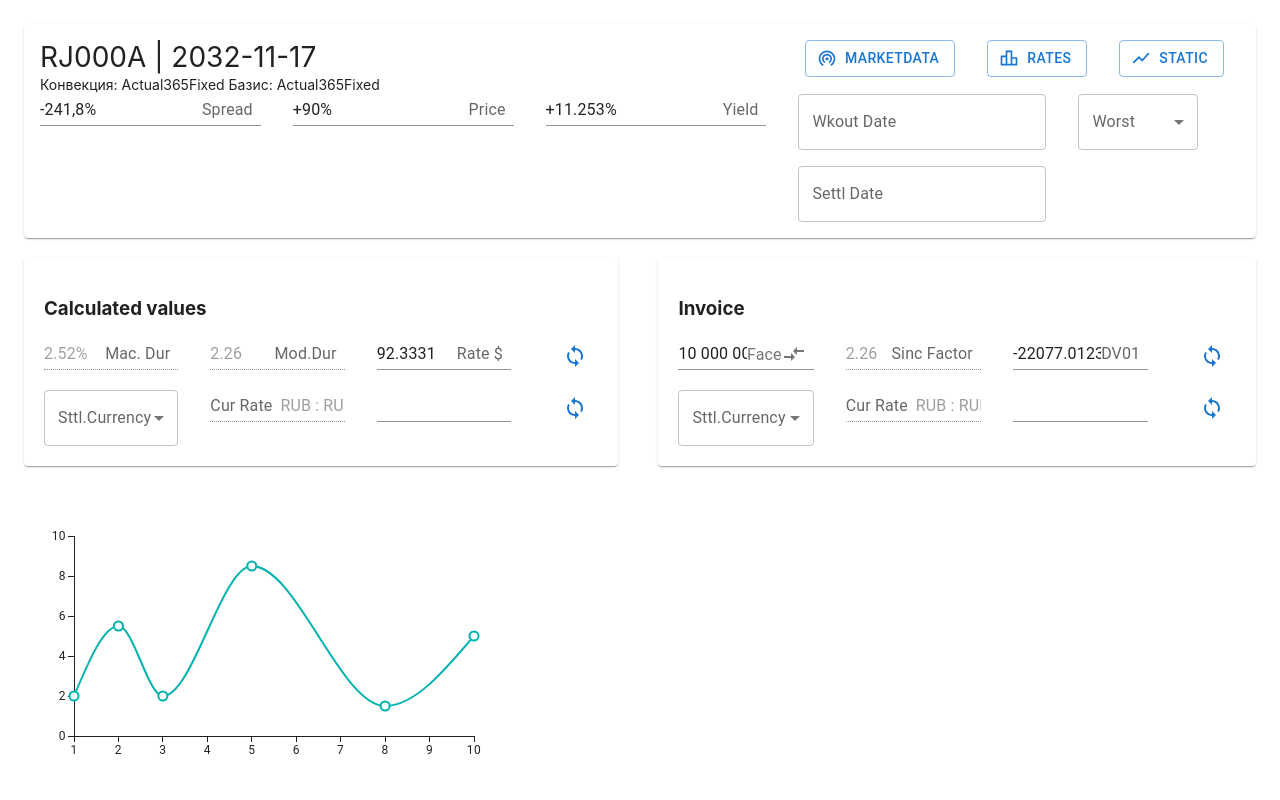
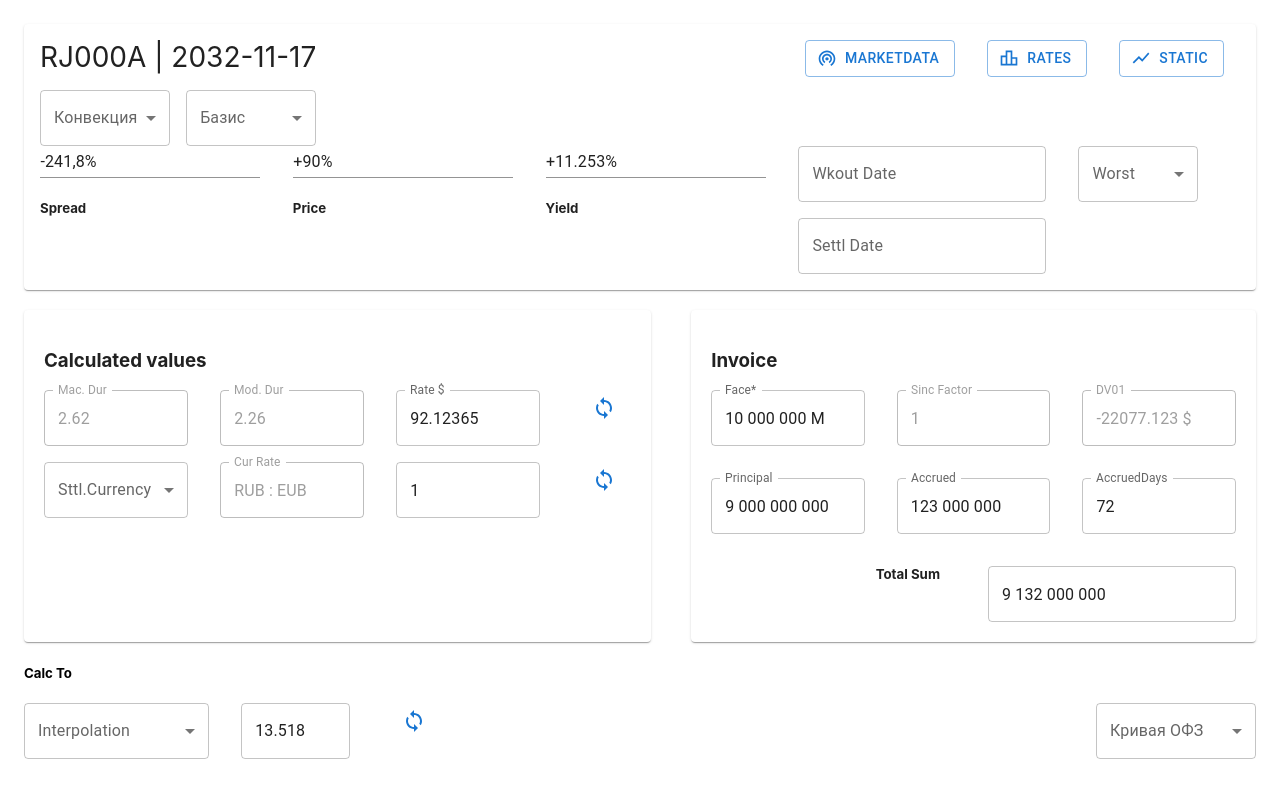
Before and after one commit to Ehot93/symphony, a React (Create React App) app: page / in a window 1280 px wide. Shown: the top 800 px of the page. Built offline with nearby package versions, Linux system fonts and the light colour scheme.

Commit message:
second commit

```diff
--- a/src/components/page.jsx
+++ b/src/components/page.jsx
@@ -34,7 +34,39 @@
                     <div align='left'>
                         <span style={{fontSize: 28}}>RJ000A | 2032-11-17</span>
                         <br />
-                        <span style={{fontSize: 14}}>Конвекция: Actual365Fixed  Базис: Actual365Fixed</span>
+                        {/* <span style={{fontSize: 14}}>Конвекция: Actual365Fixed  Базис: Actual365Fixed</span> */}
+                        <Stack direction={'row'} mt={2} spacing={2} >
+                            <FormControl fullWidth>
+                                <InputLabel id='demo-simple-select-label'>Конвекция</InputLabel>
+                                    <Select
+                                        labelId="demo-simple-select-label"
+                                        id="demo-simple-select"
+                                        value={worstValue}
+                                        label="worst"
+                                        onChange={handleSelectChange}
+                                        style={{height: 'fit-content'}}
+                                    >
+                                        <MenuItem value={10}> Actual365Fixed</MenuItem>
+                                        <MenuItem value={20}> Actual365Fixed</MenuItem>
+                                        <MenuItem value={30}> Actual365Fixed</MenuItem>
+                                    </Select>
+                            </FormControl>
+                            <FormControl fullWidth>
+                                <InputLabel id='demo-simple-select-label'>Базис</InputLabel>
+                                    <Select
+                                        labelId="demo-simple-select-label"
+                                        id="demo-simple-select"
+                                        value={worstValue}
+                                        label="worst"
+                                        onChange={handleSelectChange}
+                                        style={{height: 'fit-content'}}
+                                    >
+                                        <MenuItem value={10}> Actual365Fixed</MenuItem>
+                                        <MenuItem value={20}> Actual365Fixed</MenuItem>
+                                        <MenuItem value={30}> Actual365Fixed</MenuItem>
+                                    </Select>
+                            </FormControl>
+                        </Stack>
                     </div>
                     <div>
                        <Button variant="outlined" startIcon={<WifiTetheringIcon />} style={{margin: '0 16px'}}>
@@ -52,35 +84,38 @@
                     <Box width='20%'>
                     <Input
                         defaultValue={'-241,8%'}
-                        endAdornment={<InputAdornment position="start">Spread</InputAdornment>}
+                        // endAdornment={<InputAdornment position="start">Spread</InputAdornment>}
                         aria-describedby="standard-weight-helper-text"
                         inputProps={{
                         // 'aria-label': 'weight',
                         }}
                         style={{height: 'fit-content'}}
                     />
+                    <h5 align='left'>Spread</h5>
                     </Box>
                     <Box width='20%'>
                     <Input
                         defaultValue={'+90%'}
-                        endAdornment={<InputAdornment position="start">Price</InputAdornment>}
+                        //endAdornment={<InputAdornment position="start">Price</InputAdornment>}
                         aria-describedby="standard-weight-helper-text"
                         inputProps={{
                         // 'aria-label': 'weight',
                         }}
                         style={{height: 'fit-content'}}
                     />
+                    <h5 align='left'>Price</h5>
                     </Box>
                     <Box width='20%'>
                     <Input
                         defaultValue={'+11.253%'}
-                        endAdornment={<InputAdornment position="start">Yield</InputAdornment>}
+                        //endAdornment={<InputAdornment position="start">Yield</InputAdornment>}
                         aria-describedby="standard-weight-helper-text"
                         inputProps={{
                         // 'aria-label': 'weight',
                         }}
                         style={{height: 'fit-content'}}
                     />
+                    <h5 align='left'>Yield</h5>
                     </Box>
                     {/* <TextField value='-241,8' defaultValue='-241,8%' label="Option1" variant="standard" style={{margin: '0 16px'}}/>
                     <TextField value='+90%' label="Option2" variant="standard" style={{margin: '0 16px'}}/>
@@ -131,39 +166,13 @@
                     </h3>
                     <Stack direction='row' spacing={4} marginTop='16px'>
                         <Box width={'30%'}>
-                            <Input
-                                defaultValue={'2.52%'}
-                                endAdornment={<InputAdornment position="start">Mac. Dur</InputAdornment>}
-                                aria-describedby="standard-weight-helper-text"
-                                inputProps={{
-                                'aria-label': 'Max,Durrr',
-                                }}
-                                style={{height: 'fit-content'}}
-                                disabled
-                            />
+                            <TextField disabled id="outlined-basic2" label={'Mac. Dur'} variant="outlined" defaultValue='2.62'/>
                         </Box>
                         <Box width={'30%'}>
-                            <Input
-                                defaultValue={'2.26'}
-                                endAdornment={<InputAdornment position="start">Mod.Dur</InputAdornment>}
-                                aria-describedby="standard-weight-helper-text"
-                                inputProps={{
-                                // 'aria-label': 'weight',
-                                }}
-                                style={{height: 'fit-content'}}
-                                disabled={true}
-                            />
+                            <TextField disabled id="outlined-basic2" label={'Mod. Dur'} variant="outlined" defaultValue='2.26'/>
                         </Box>
                         <Box width={'30%'}>
-                            <Input
-                                defaultValue={'92.3331'}
-                                endAdornment={<InputAdornment position="start">Rate $</InputAdornment>}
-                                aria-describedby="standard-weight-helper-text"
-                                inputProps={{
-                                // 'aria-label': 'weight',
-                                }}
-                                style={{height: 'fit-content'}}
-                            />
+                            <TextField id="outlined-basic2" label={'Rate $'} variant="outlined" defaultValue='92.12365'/>
                         </Box>
                         <Box width={'10%'}>
                             <Button><SyncIcon/></Button>
@@ -188,27 +197,10 @@
                             </FormControl>
                         </Box>
                         <Box width={'30%'}>
-                            <Input
-                                defaultValue={'RUB : RUB'}
-                                startAdornment={<InputAdornment position="start">Cur Rate</InputAdornment>}
-                                aria-describedby="standard-weight-helper-text"
-                                inputProps={{
-                                // 'aria-label': 'weight',
-                                }}
-                                style={{height: 'fit-content'}}
-                                disabled={true}
-                            />
+                            <TextField disabled id="outlined-basic2" label={'Cur Rate'} variant="outlined" defaultValue='RUB : EUB'/>
                         </Box>
                         <Box width={'30%'}>
-                            <Input
-                                defaultValue={''}
-                                //endAdornment={<InputAdornment position="start">Rate $</InputAdornment>}
-                                aria-describedby="standard-weight-helper-text"
-                                inputProps={{
-                                // 'aria-label': 'weight',
-                                }}
-                                style={{height: 'fit-content'}}
-                            />
+                            <TextField id="outlined-basic2" label={''} variant="outlined" defaultValue='1'/>
                         </Box>
                         <Box width={'10%'}>
                             <Button><SyncIcon/></Button>
@@ -219,92 +211,79 @@
                     <h3 align='left'>
                         Invoice
                     </h3>
-                    <Stack direction='row' spacing={4} marginTop='16px'>
-                        <Box width={'30%'}>
-                        {/* <TextField id="outlined-basic" label={`Face+<CompareArrowsIcon/>`} variant="outlined" /> */}
-                            <Input
-                                defaultValue={'10 000 000 M'}
-                                endAdornment={<InputAdornment position="start">Face <CompareArrowsIcon/></InputAdornment>}
-                                aria-describedby="standard-weight-helper-text"
-                                inputProps={{
-                                'aria-label': 'Max,Durrr',
-                                }}
-                                style={{height: 'fit-content'}}
-                            />
-                        </Box>
-                        <Box width={'30%'}>
-                            <Input
-                                defaultValue={'2.26'}
-                                endAdornment={<InputAdornment position="start">Sinc Factor</InputAdornment>}
-                                aria-describedby="standard-weight-helper-text"
-                                inputProps={{
-                                // 'aria-label': 'weight',
-                                }}
-                                style={{height: 'fit-content'}}
-                                disabled
-                            />
-                        </Box>
-                        <Box width={'30%'}>
-                            <Input
-                                defaultValue={'-22077.0123'}
-                                endAdornment={<InputAdornment position="start">DV01</InputAdornment>}
-                                aria-describedby="standard-weight-helper-text"
-                                inputProps={{
-                                // 'aria-label': 'weight',
-                                }}
-                                style={{height: 'fit-content'}}
-                            />
-                        </Box>
-                        <Box width={'10%'}>
-                            <Button><SyncIcon/></Button>
-                        </Box>
+                    <Stack direction={'column'} spacing={4}>
+                        <Stack direction='row' spacing={4}>
+                            <Box width={'33.33%'}>
+                                <TextField id="outlined-basic1" label={'Face*'} variant="outlined" defaultValue='10 000 000 M'/>
+                                {/* <CompareArrowsIcon/> */}
+                            </Box>
+                            <Box width={'33.33%'}>
+                                <TextField disabled id="outlined-basic2" label={'Sinc Factor'} variant="outlined" defaultValue='1'/>
+                            </Box>
+                            <Box width={'33.33%'}>
+                                <TextField disabled id="outlined-basic3" label={'DV01'} variant="outlined" defaultValue='-22077.123 $'/>
+                            </Box>
+                        </Stack>
+                        <Stack direction='row' spacing={4}>
+                            <Box width={'33.33%'}>
+                                <TextField id="outlined-basic" label={'Principal'} variant="outlined" defaultValue='9 000 000 000'/>
+                            </Box>
+                            <Box width={'33.33%'}>
+                                <TextField id="outlined-basic" label={'Accrued'} variant="outlined" defaultValue='123 000 000'/>
+                            </Box>
+                            <Box width={'33.33%'}>
+                                <TextField id="outlined-basic" label={'AccruedDays'} variant="outlined" defaultValue='72'/>
+                            </Box>
+                        </Stack>
+                        <Stack direction={'row'} spacing={6} justifyContent="flex-end">
+                            <h5>Total Sum</h5>
+                            <TextField id="outlined-basic" variant="outlined" defaultValue='9 132 000 000'/>
+                        </Stack>
                     </Stack>
-                    <Stack direction='row' spacing={4} marginTop='16px'>
-                        <Box width={'30%'}>
-                            <FormControl fullWidth>
-                            <InputLabel id='demo-simple-select-label'>Sttl.Currency</InputLabel>
+                </Paper>
+            </Stack>
+            <Stack direction={'row'} justifyContent="space-between" alignItems="flex-end">
+                <Box>
+                    <h5 align='left'>Calc To</h5>
+                    <Stack direction={'row'} spacing={4}>
+                        <FormControl fullWidth>
+                            <InputLabel id='demo-simple-select-label'>Interpolation</InputLabel>
                                 <Select
                                     labelId="demo-simple-select-label"
                                     id="demo-simple-select"
                                     value={worstValue}
-                                    label="Sttl.Currency"
+                                    label="Interpolation"
                                     onChange={handleSelectChange}
                                     style={{height: 'fit-content'}}
                                 >
-                                    <MenuItem value={10}>Ten</MenuItem>
-                                    <MenuItem value={20}>Twenty</MenuItem>
-                                    <MenuItem value={30}>Thirty</MenuItem>
+                                    <MenuItem value={3}>Interpolation</MenuItem>
+                                    <MenuItem value={2}>Outerpolation</MenuItem>
+                                    <MenuItem value={1}>Somepolation</MenuItem>
                                 </Select>
-                            </FormControl>
-                        </Box>
-                        <Box width={'30%'}>
-                            <Input
-                                defaultValue={'RUB : RUB'}
-                                startAdornment={<InputAdornment position="start">Cur Rate</InputAdornment>}
-                                aria-describedby="standard-weight-helper-text"
-                                inputProps={{
-                                // 'aria-label': 'weight',
-                                }}
-                                style={{height: 'fit-content'}}
-                                disabled={true}
-                            />
-                        </Box>
-                        <Box width={'30%'}>
-                            <Input
-                                defaultValue={''}
-                                //endAdornment={<InputAdornment position="start">Rate $</InputAdornment>}
-                                aria-describedby="standard-weight-helper-text"
-                                inputProps={{
-                                // 'aria-label': 'weight',
-                                }}
-                                style={{height: 'fit-content'}}
-                            />
-                        </Box>
-                        <Box width={'10%'}>
+                        </FormControl>
+                        <TextField id="outlined-basic" variant="outlined" defaultValue='13.518'/>
+                        <Box>
                             <Button><SyncIcon/></Button>
                         </Box>
                     </Stack>
-                </Paper>
+                </Box>
+                <Box>
+                    <FormControl fullWidth>
+                        <InputLabel id='demo-simple-select-label'>Кривая ОФЗ</InputLabel>
+                            <Select
+                                labelId="demo-simple-select-label"
+                                id="demo-simple-select"
+                                value={worstValue}
+                                label="Кривая ОФЗ"
+                                onChange={handleSelectChange}
+                                style={{height: 'fit-content', width: '160px'}}
+                            >
+                                <MenuItem value={4}>Кривая ОФЗ</MenuItem>
+                                <MenuItem value={5}>Кривая ФЗ</MenuItem>
+                                <MenuItem value={6}>Ровная и четкая</MenuItem>
+                            </Select>
+                    </FormControl>
+                    </Box>
             </Stack>
             {/* <Autocomplete
                 disablePortal
@@ -326,6 +305,7 @@
                 <span style={{ margin: '0 16px'}}><Label title='privet' subtitle={'world'} style={{ padding: '16px'}}/></span>
             </div> */}
             <br />
+
             <LineChart
                 xAxis={[{ data: [1, 2, 3, 5, 8, 10] }]}
                 series={[
@@ -333,8 +313,8 @@
                     data: [2, 5.5, 2, 8.5, 1.5, 5],
                     },
                 ]}
-                width={500}
-                height={300}
+                width={1200}
+                height={500}
             />
         </div>
     )
```
